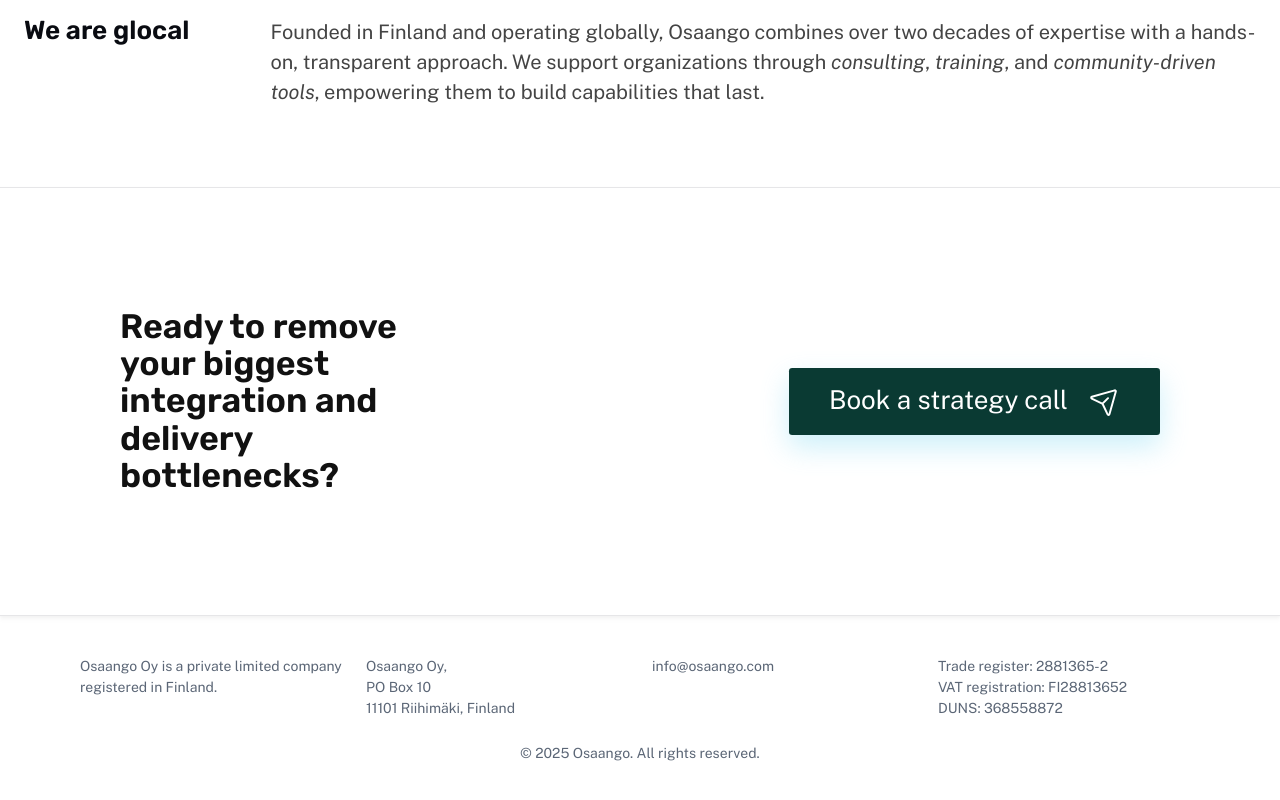
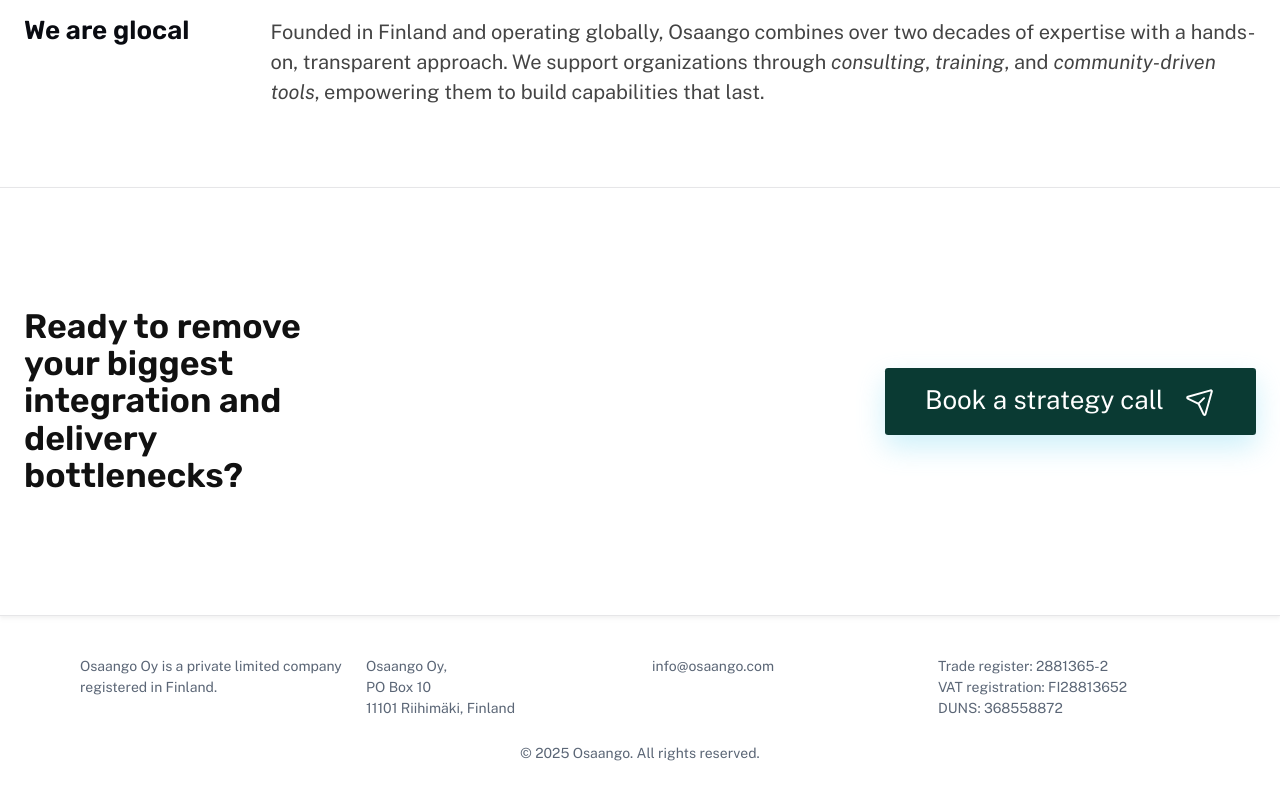
Before and after one commit to Osaango/osaango2025, an Astro site: page /about in a window 1280 px wide. Shown: the part 1631-2431 px from the top of the page. Built offline with nearby package versions, Linux system fonts and the light colour scheme; Astro itself is replaced by a stand-in of ours.

```diff
--- a/src/components/ContactCTA.astro
+++ b/src/components/ContactCTA.astro
@@ -4,24 +4,33 @@ import Icon from './Icon.astro';
 ---
 
 <aside>
-	<h2>Ready to remove your biggest integration and delivery bottlenecks?</h2>
-	<CallToAction href="https://calendly.com/marjukka-niinioja/meet-with-marjukka">
-		Book a strategy call
-		<Icon icon="paper-plane-tilt" size="1.2em" />
-	</CallToAction>
+	<div class="cta-inner">
+		<h2>Ready to remove your biggest integration and delivery bottlenecks?</h2>
+		<CallToAction href="https://calendly.com/marjukka-niinioja/meet-with-marjukka">
+			Book a strategy call
+			<Icon icon="paper-plane-tilt" size="1.2em" />
+		</CallToAction>
+	</div>
 </aside>
 
 <style>
 	aside {
+		border-top: 1px solid var(--gray-800);
+		border-bottom: 1px solid var(--gray-800);
+		padding-block: 5rem;
+		background-color: var(--gray-999_40);
+		box-shadow: var(--shadow-sm);
+	}
+
+	.cta-inner {
 		display: flex;
 		flex-direction: column;
 		align-items: center;
 		gap: 3rem;
-		border-top: 1px solid var(--gray-800);
-		border-bottom: 1px solid var(--gray-800);
-		padding: 5rem 1.5rem;
-		background-color: var(--gray-999_40);
-		box-shadow: var(--shadow-sm);
+		width: 100%;
+		max-width: 83rem;
+		margin-inline: auto;
+		padding-inline: 1.5rem;
 	}
 
 	h2 {
@@ -32,7 +41,10 @@ import Icon from './Icon.astro';
 
 	@media (min-width: 50em) {
 		aside {
-			padding: 7.5rem;
+			padding-block: 7.5rem;
+		}
+
+		.cta-inner {
 			flex-direction: row;
 			flex-wrap: wrap;
 			justify-content: space-between;
```
